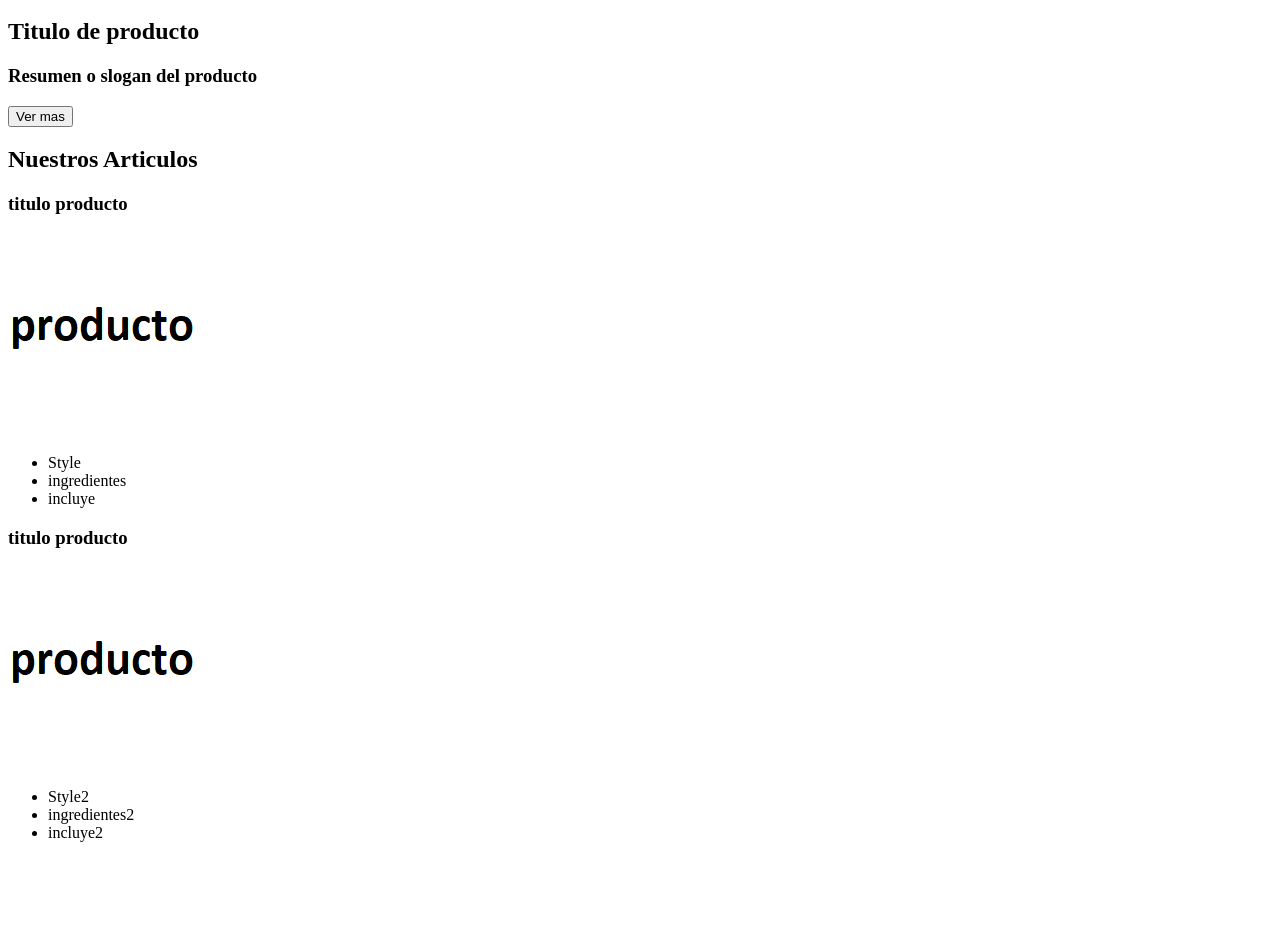
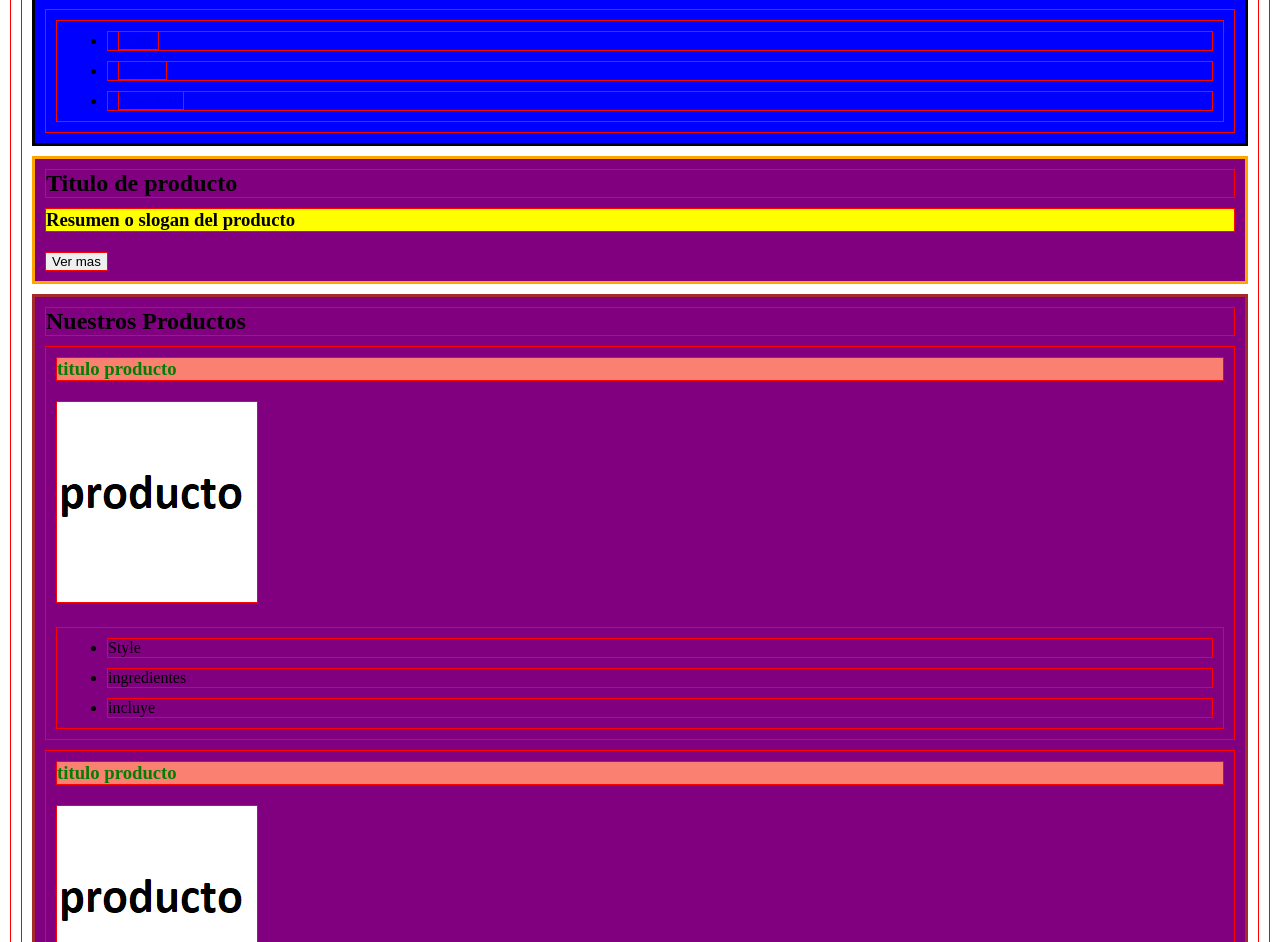
Before and after one commit to jfrcro/primerWeb, a plain HTML site: page index.html in a window 1280 px wide. Shown: the part 174-1116 px from the top of the page. Before the commit the page ends 1032 px from the top, so only its background shows below. Drawn offline with Linux system fonts and the light colour scheme.

Commit message:
paso 4 css

```diff
--- /dev/null
+++ b/css/style.css
@@ -0,0 +1,37 @@
+/*selector universal */
+* {
+  border: 1px solid red;
+  margin: 10px;
+}
+
+/*selector etiqueta*/
+header{
+  background-color: blue;
+}
+section{
+background-color: purple;
+}
+
+/* selector descendente - h3 que esten dentro de article */
+article h3{
+  color: green;
+}
+
+/* selectores de clase */
+.title-a{
+  background-color: yellow;
+}
+.title-b{
+  background-color: salmon;
+}
+
+/*selector de id (unico elemento)*/
+#header{
+border: 3px solid black;
+}
+#portada{
+border: 3px solid orange;
+}
+#producto{
+border: 3px solid brown;
+}
--- a/index.html
+++ b/index.html
@@ -3,44 +3,47 @@
   <head>
     <meta charset="utf-8">
     <title> Home | OK </title>
+    <link rel="stylesheet" href="css/style.css">
   </head>
   <body>
-    <header> <!--header-->
+    <header id="header"> <!--header-->
       <figure> <!--logo-->
-        <img src="images/logo.png" height="100px" width="185px" alt="Marca logo">  <!--alt descriptivo -ruta relativa-->
+        <img src="images/logo.png" height="100px" width="185px" alt="Marca logo">  <!--ruta relativa-->
       </figure>
       <nav><!--menu-->
         <ul>
-          <li><a>home</a></li>
-          <li><a>precios</a></li>
+          <li><a href="index.html">Home</a></li>
+          <li><a href="precios.html">Precios</a></li>
+          <li><a href="#producto">Productos</a></li>
         </ul>
       </nav>
     </header>
-    <section> <!--portada-->
-      <h1>Titulo de producto</h1><!-- titulo -->
-      <h3>Resumen o slogan del producto</h3><!-- resumen -->
-      <button>Ver mas</button><!-- boton -->
+    <section id="portada"> <!--portada-->
+      <h1>Titulo de producto</h1>
+      <h3 class="title-a">Resumen o slogan del producto</h3>
+      <button>Ver mas</button>
     </section>
-    <section><!--producto-->
-      <h2>Nuestros Articulos</h2><!--titulo-->
-      <article> <!--prducto1-->
-      <h3>titulo producto</h3>
-      <img src="images/producto.png" width="200" height="200" alt="Producto 1"> <!--imagen-->
+    <section id="producto"> <!--productos-->
+      <h2>Nuestros Productos</h2>
+      <article> <!--producto 1-->
+      <h3 class="title-b">titulo producto</h3>
+      <img src="images/producto.png" width="200" height="200" alt="Producto 1">
       <ul>
         <li>Style</li>
         <li>ingredientes</li>
         <li>incluye</li>
       </ul>
       </article>
-      <article> <!--producto2-->
-      <h3>titulo producto</h3>
-      <img src="images/producto.png" width="200" height="200" alt="Producto 1"> <!--imagen-->
+      <article> <!--prducto 2-->
+      <h3 class="title-b">titulo producto</h3>
+      <img src="images/producto.png" width="200" height="200" alt="Producto 1">
       <ul>
-        <li>Style2</li>
-        <li>ingredientes2</li>
-        <li>incluye2</li>
+        <li>Style</li>
+        <li>ingredientes</li>
+        <li>incluye</li>
       </ul>
       </article>
+
     </section>
   </body>
 </html>
```
